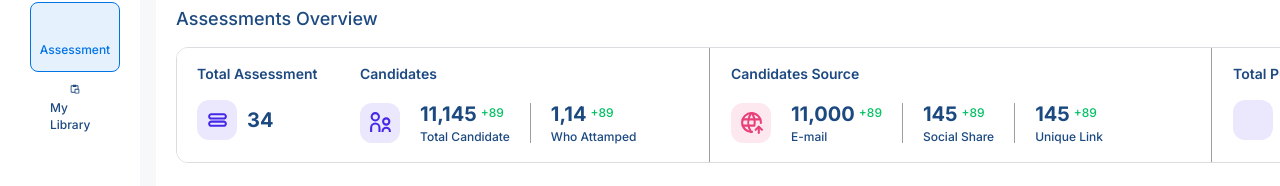
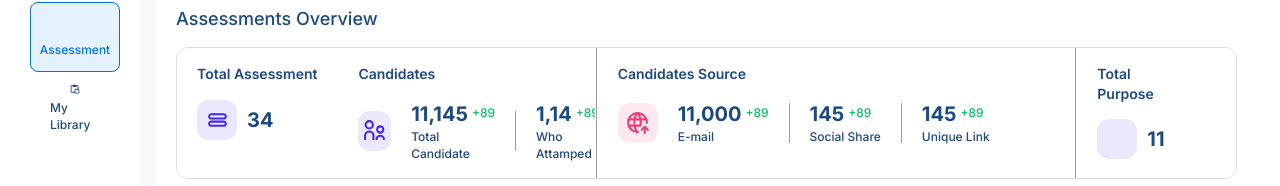
Before and after one commit to Mohit-Raj-Singh/Unstop-UI, a React (Create React App) app: page / in a window 1280 px wide. Shown: the part 88-274 px from the top of the page. Built offline with nearby package versions, Linux system fonts and the light colour scheme; grey boxes are pictures that could not be loaded; some icons are missing.

Commit message:
changes added

```diff
--- a/src/App.js
+++ b/src/App.js
@@ -3,7 +3,7 @@ import AssesmentMobile from './Components/AssesmentMobile';
 import { useMediaQuery } from 'react-responsive';
 
 function App() {
-  const isSmallScreen = useMediaQuery({ maxWidth: 375 });
+  const isSmallScreen = useMediaQuery({ maxWidth: 768 });
   return (
     <div className="App">
       {isSmallScreen ? <AssesmentMobile /> : <AssesmentDesktop />}
--- a/src/Components/AssesmentDesktop.css
+++ b/src/Components/AssesmentDesktop.css
@@ -2,7 +2,8 @@
   position: absolute;
   top: 2px;
   left: 156px;
-  width: 1264px;
+  /* width: 1264px; */
+  width: 100%;
 }
 .assessmentMS {
   position: relative;
@@ -125,7 +126,6 @@
 .total-assessment-parentMS {
   align-self: stretch;
   background-color: var(--text-white);
-  width: 162px;
   overflow: hidden;
   flex-shrink: 0;
   display: flex;
@@ -204,14 +204,15 @@
   box-sizing: border-box;
 }
 .candidates-source-parentMS {
-  width: 499px;
+  /* width: 499px; */
+  width: 45%;
   display: flex;
   padding: var(--padding-base) var(--padding-xl);
   align-items: flex-start;
   justify-content: flex-start;
 }
 .total-purpose-parentMS {
-  width: 188px;
+  width: 15%;
   padding: var(--padding-base) 50px var(--padding-base) var(--padding-xl);
 }
 .assessments-overview-parentMS,
@@ -225,7 +226,8 @@
   border-radius: var(--br-xs);
   border: 1px solid var(--color-gainsboro-100);
   box-sizing: border-box;
-  width: 1226px;
+  width: 100%;
+  /* width: 1226px; */
   overflow: hidden;
   flex-direction: row;
   gap: var(--gap-12xs);
@@ -249,7 +251,8 @@
   justify-content: flex-start;
 }
 .my-assessment-parentMS {
-  width: 1224px;
+  /* width: 1224px; */
+  width: 100%;
   align-items: flex-end;
   justify-content: space-between;
 }
@@ -555,13 +558,14 @@
   justify-content: center;
 }
 .frame-parent14MS {
-  width: 1224px;
+  /* width: 1224px; */
+  width: 100%;
   align-items: flex-start;
   justify-content: flex-start;
   gap: var(--gap-11xl);
 }
 .frame-child17MS {
-  width: 1224px;
+  width: 100%;
 }
 .frame-parent1MS,
 .frame-parent13MS {
@@ -601,7 +605,6 @@
   position: absolute;
   top: 3px;
   left: 156px;
-  width: 1264px;
 }
 .dashboard-iconMS {
   position: relative;
@@ -849,3 +852,6 @@
   left: 320px;
   top: 70px;
 }
+.main-frame-boxMS{
+  width: 100%;
+}
--- a/src/Components/AssesmentDesktop.jsx
+++ b/src/Components/AssesmentDesktop.jsx
@@ -37,6 +37,7 @@ const AssesmentDesktop = () => {
   return (
     <>
       {showMobile ? (
+        <div className="main-frame-boxMS">
         <div className="frame-parentMS">
           <div className="frame-childMS" />
           <div className="frame-groupMS">
@@ -392,6 +393,7 @@ const AssesmentDesktop = () => {
             </div>
           )}
         </div>
+        </div>
       ) : (
         <AssesmentMobile />
       )}
--- a/src/Components/AssesmentMobile.css
+++ b/src/Components/AssesmentMobile.css
@@ -34,7 +34,8 @@
 }
 .status-bar1 {
   background-color: var(--text-white);
-  width: 375px;
+  /* width: 375px; */
+  width: 100%;
   height: 40px;
   padding: var(--padding-6xs) var(--padding-base);
   justify-content: space-between;
@@ -95,7 +96,8 @@
   cursor: pointer;
 }
 .frame-parent57 {
-  width: 375px;
+  /* width: 375px; */
+  width: 100%;
   height: 50px;
   overflow: hidden;
   flex-shrink: 0;
@@ -138,14 +140,12 @@
 }
 .frame-wrapper8 {
   background-color: var(--text-white);
+  /* width: 375px; */
   width: 375px;
   overflow: hidden;
   justify-content: center;
   font-size: var(--font-size-sm);
   color: var(--secondary-1);
-}
-.status-bar-parent {
-  justify-content: flex-start;
 }
 .my-assessment1 {
   position: relative;
@@ -581,10 +581,10 @@
 .iphone-13-mini-7 {
   position: relative;
   background-color: var(--system-background);
-  /* width: 100%; */
-  width: 375px;
-  margin: auto;
-  height: 1390px;
+  width: 100%;
+  /* width: 375px; */
+  /* margin: auto; */
+  /* height: 1390px; */
   text-align: left;
   font-size: var(--font-size-base);
   color: var(--text-100);
@@ -603,3 +603,10 @@
   left: 764px;
   top: 0px;
 }
+.status-bar-parent {
+  justify-content: flex-start;
+  width: 100%;
+}
+.mobile-frame-MRS{
+  width: 100%;
+}
--- a/src/Components/AssesmentMobile.jsx
+++ b/src/Components/AssesmentMobile.jsx
@@ -38,6 +38,7 @@ const AssesmentMobile = () => {
   return (
     <>
       {showDesktop ? (
+        <div className="mobile-frame-MRS">
         <div className="iphone-13-mini-7">
           <div className="status-bar-group">
             <div className="status-bar-parent">
@@ -646,6 +647,7 @@ const AssesmentMobile = () => {
             </div>
           )}
         </div>
+        </div>
       ) : (
         <AssesmentDesktop />
       )}
```
